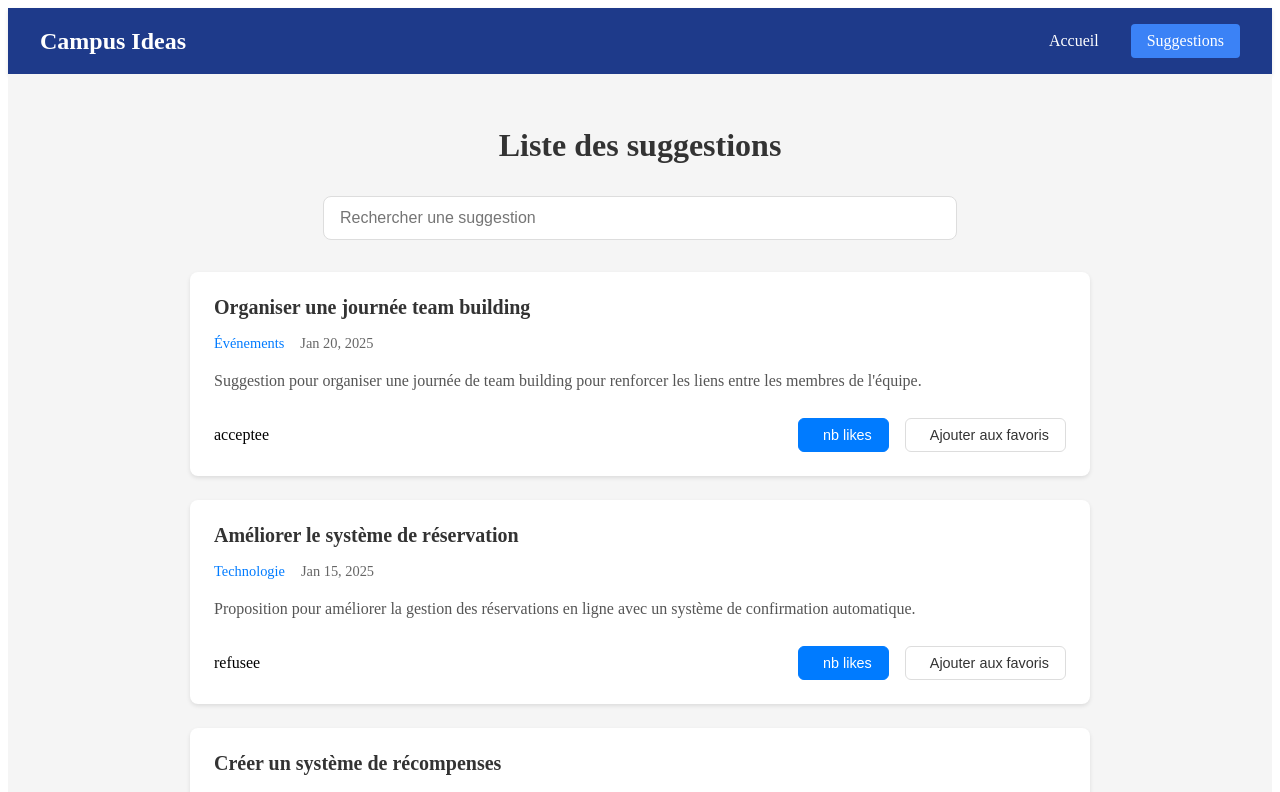
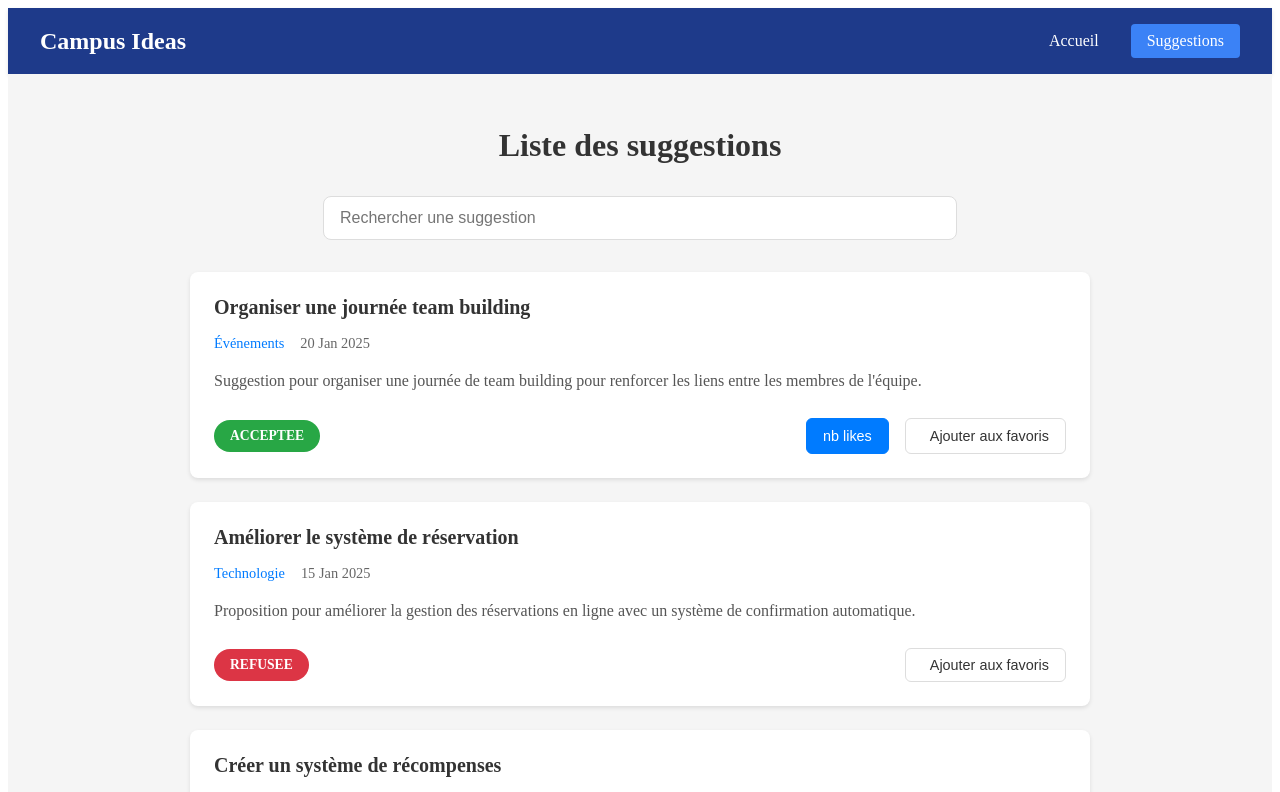
Before and after one commit to amenirommene/SAE5_IACC, an Angular app: page / in a window 1280 px wide. Shown: the top 792 px of the page. Built offline with nearby package versions, Linux system fonts and the light colour scheme.

Commit message:
suite workshop 2

```diff
--- a/src/app/app.module.ts
+++ b/src/app/app.module.ts
@@ -9,7 +9,10 @@ import { ListSuggestionsComponent } from './core/list-suggestions/list-suggestio
 
 @NgModule({
   declarations: [ //les composants liés à ce module
-    AppComponent, HeaderComponent, FooterComponent, ListSuggestionsComponent
+    AppComponent,
+    HeaderComponent,
+    FooterComponent,
+    ListSuggestionsComponent
   ],
   imports: [ //les packages dont on a besoin dans ce module
     BrowserModule,
--- a/src/app/core/list-suggestions/list-suggestions.component.html
+++ b/src/app/core/list-suggestions/list-suggestions.component.html
@@ -18,21 +18,27 @@
 
       <div class="card-meta">
         <span class="category">{{s.category}}</span>
-        <span class="date">{{s.date | date}}</span>
+        <span class="date">{{s.date | date:"dd MMM yyyy"}}</span>
       </div>
 
       <p class="suggestion-description">{{s.description}}</p>
 
       <div class="card-footer">
-        <span> {{s.status}}
+        <span class="status-badge" [ngClass]="
+         {'status-refused':s.status=='refusee',
+          'status-accepted':s.status=='acceptee',
+          'status-pending':s.status=='en_attente'
+        }"> {{s.status | uppercase}}
         </span>
 
         <div  class="action-buttons">
-          <button class="btn-like">
+          <button class="btn-like"
+          [style.display]="s.status == 'refusee' ? 'none' : 'block'" >
+          <!--- <button class="btn-like" *ngIf="s.status != 'refusee'>---->
             <span class="icon"></span>
            nb likes
           </button>
-          <button class="btn-favorite" (click)="addToFavoris('a')">
+          <button class="btn-favorite" [disabled]="s.status == 'refusee'" (click)="addToFavoris(s)">
             <span class="icon"></span>
             Ajouter aux favoris
           </button>
--- a/src/app/core/list-suggestions/list-suggestions.component.ts
+++ b/src/app/core/list-suggestions/list-suggestions.component.ts
@@ -7,10 +7,13 @@ import { Suggestion } from '../../models/suggestion';
   styleUrl: './list-suggegestions.component.css'
 })
 export class ListSuggestionsComponent {
+
 titre:string = "Liste des suggestions";
 placeHolderText : string = "Rechercher une suggestion";
-addToFavoris(ch:string){
-  console.log("click testé");
+ list : Suggestion[]=[];
+addToFavoris(sugg:Suggestion){
+  this.list.push(sugg);
+  console.log(this.list);
 }
 
 suggestions: Suggestion[] = [
```
Also changed, not shown: 1 other file (tests, documents, lock files or other folders).
